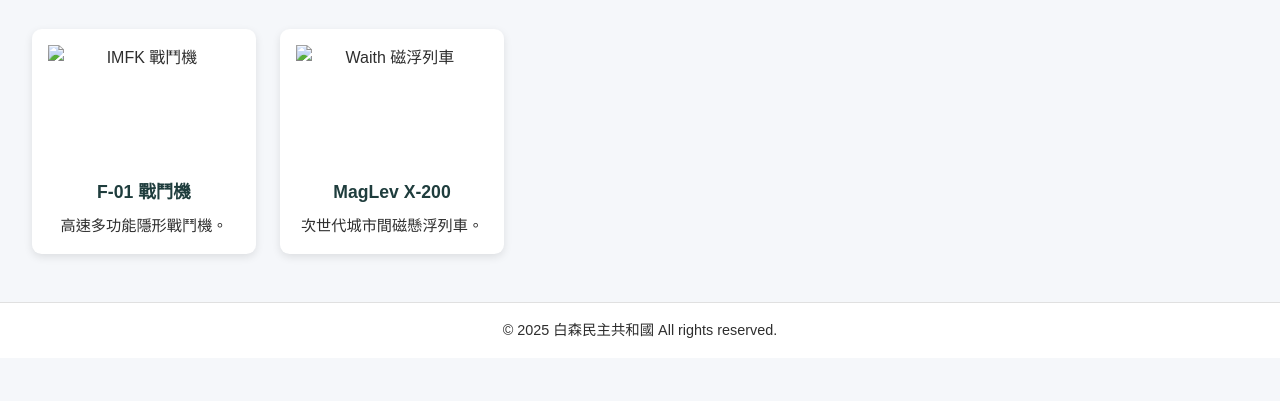
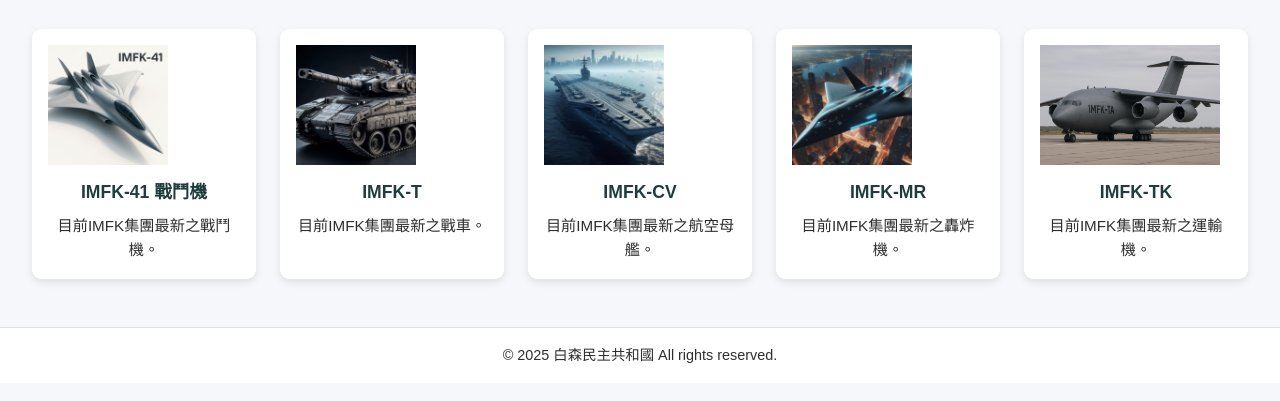
Before and after one commit to JSCZOFFICIAL/whithonweb.github.io, a plain HTML site: page DRW介紹網站/products.html in a window 1280 px wide. Shown: the part 237-638 px from the top of the page. Drawn offline with Linux system fonts and the light colour scheme.

Commit message:
version2

```diff
--- a/DRW介紹網站/css/style.css
+++ b/DRW介紹網站/css/style.css
@@ -183,7 +183,7 @@ footer {
 }
 
 .company-card img {
-  height: 60px;
+  height: 80px;
   margin-bottom: 1rem;
 }
 
--- a/DRW介紹網站/products.html
+++ b/DRW介紹網站/products.html
@@ -55,14 +55,29 @@
         <!-- 範例卡片結構 -->
         <div class="product-card" data-company="IMFK">
           <!-- TODO: 替換為實際產品圖片 -->
-          <img src="images/IMFK_fighter.jpg" alt="IMFK 戰鬥機" />
-          <h3>F-01 戰鬥機</h3>
-          <p>高速多功能隱形戰鬥機。</p>
+          <img src="images/IMFK_41.jpg" alt="IMFK 戰鬥機" />
+          <h3>IMFK-41 戰鬥機</h3>
+          <p>目前IMFK集團最新之戰鬥機。</p>
         </div>
-        <div class="product-card" data-company="Waith">
-          <img src="images/Waith_maglev.jpg" alt="Waith 磁浮列車" />
-          <h3>MagLev X-200</h3>
-          <p>次世代城市間磁懸浮列車。</p>
+        <div class="product-card" data-company="IMFK">
+          <img src="images/IMFK_T.jpg" alt="IMFK 戰車" />
+          <h3>IMFK-T</h3>
+          <p>目前IMFK集團最新之戰車。</p>
+        </div>
+        <div class="product-card" data-company="IMFK">
+          <img src="images/IMFK_CV.jpg" alt="IMFK 航空母艦" />
+          <h3>IMFK-CV</h3>
+          <p>目前IMFK集團最新之航空母艦。</p>
+        </div>
+        <div class="product-card" data-company="IMFK">
+          <img src="images/IMFK_MR.jpg" alt="IMFK 轟炸機" />
+          <h3>IMFK-MR</h3>
+          <p>目前IMFK集團最新之轟炸機。</p>
+        </div>
+        <div class="product-card" data-company="IMFK">
+          <img src="images/IMFK_TK.jpg" alt="IMFK 運輸機" />
+          <h3>IMFK-TK</h3>
+          <p>目前IMFK集團最新之運輸機。</p>
         </div>
         <!-- TODO: 按公司分類，依序新增各公司產品卡片 -->
       </div>
```
Also changed, not shown: DRW介紹網站/companies.html (+13 -7 lines), DRW介紹網站/images/Aureventi_logo.png (added), DRW介紹網站/images/Huangyu_logo.png (added), DRW介紹網站/images/IMFK_41.jpg (added), DRW介紹網站/images/IMFK_CV.jpg (added), DRW介紹網站/images/IMFK_MR.jpg (added), DRW介紹網站/images/IMFK_T.jpg (added), DRW介紹網站/images/IMFK_TK.jpg (added), DRW介紹網站/images/IMFK_logo.png (added), DRW介紹網站/images/Ifter_logo.png (added), DRW介紹網站/images/MagLevion_logo.png (added), DRW介紹網站/images/PLG_logo.png (added), DRW介紹網站/images/Proter_logo.png (added), DRW介紹網站/images/Waith_logo.png (added), 2 more files.
